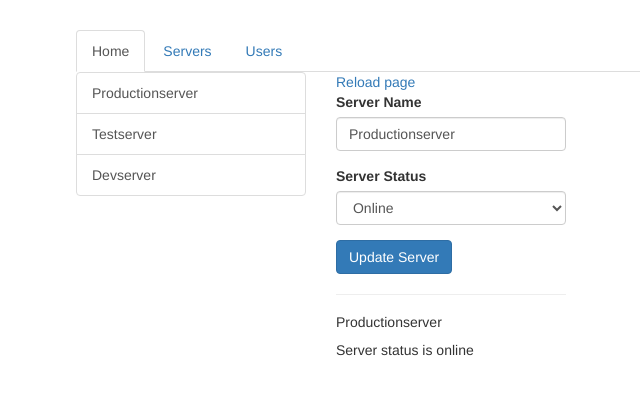
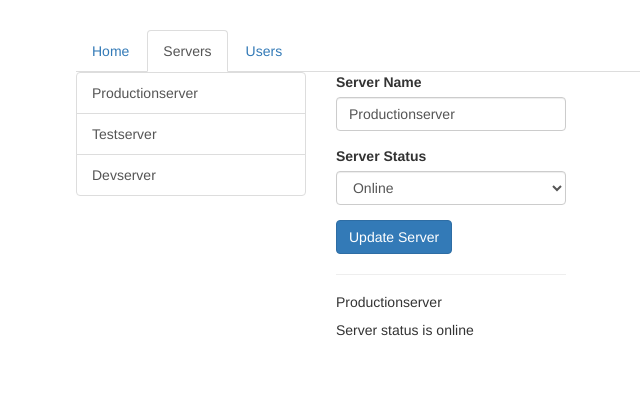
Before and after one commit to danielbc09/angular, an Angular app in the folder base-project/: page /servers in a window 1280 px wide. Shown: the top 394 px of the page, without its empty margins (189-829 px from the left). Built offline with nearby package versions, Linux system fonts and the light colour scheme.

Commit message:
Navigating from typescript for redirec or something

```diff
--- a/base-project/src/app/app.component.html
+++ b/base-project/src/app/app.component.html
@@ -2,9 +2,11 @@
   <div class="row">
     <div class="col-xs-12 col-sm-10 col-md-8 col-sm-offset-1 col-md-offset-2">
       <ul class="nav nav-tabs">
-        <li role="presentation" class="active"><a routerLink="/">Home</a></li>
-        <li role="presentation"><a routerLink="servers">Servers</a></li>
-        <li role="presentation"><a [routerLink]="['users']">Users</a></li>
+        <li role="presentation" routerLinkActive="active" [routerLinkActiveOptions]="{exact: true}">
+          <a routerLink="/">Home</a>
+        </li>
+        <li role="presentation" routerLinkActive="active"><a routerLink="servers">Servers</a></li>
+        <li role="presentation" routerLinkActive="active"><a [routerLink]="['users']">Users</a></li>
       </ul>
     </div>
   </div>
--- a/base-project/src/app/home/home.component.html
+++ b/base-project/src/app/home/home.component.html
@@ -1,2 +1,3 @@
 <h4>Welcome to Server Manager 4.0</h4>
 <p>Manage your Servers and Users.</p>
+<button class="btn btn-primary" (click)="onLoadServers()">Load Servers</button>
--- a/base-project/src/app/home/home.component.ts
+++ b/base-project/src/app/home/home.component.ts
@@ -1,4 +1,5 @@
 import { Component, OnInit } from '@angular/core';
+import { Router } from '@angular/router';
 
 @Component({
   selector: 'app-home',
@@ -7,9 +8,14 @@
 })
 export class HomeComponent implements OnInit {
 
-  constructor() { }
+  constructor(private router: Router) { }
 
   ngOnInit() {
   }
 
+  onLoadServers() {
+    // complex calculation (redirection)
+    this.router.navigate(['servers']);
+  }
+
 }
--- a/base-project/src/app/servers/servers.component.html
+++ b/base-project/src/app/servers/servers.component.html
@@ -10,7 +10,6 @@
     </div>
   </div>
   <div class="col-xs-12 col-sm-4">
-    <a routerLink="/servers">Reload page</a>
     <app-edit-server></app-edit-server>
     <hr>
     <app-server></app-server>
```
